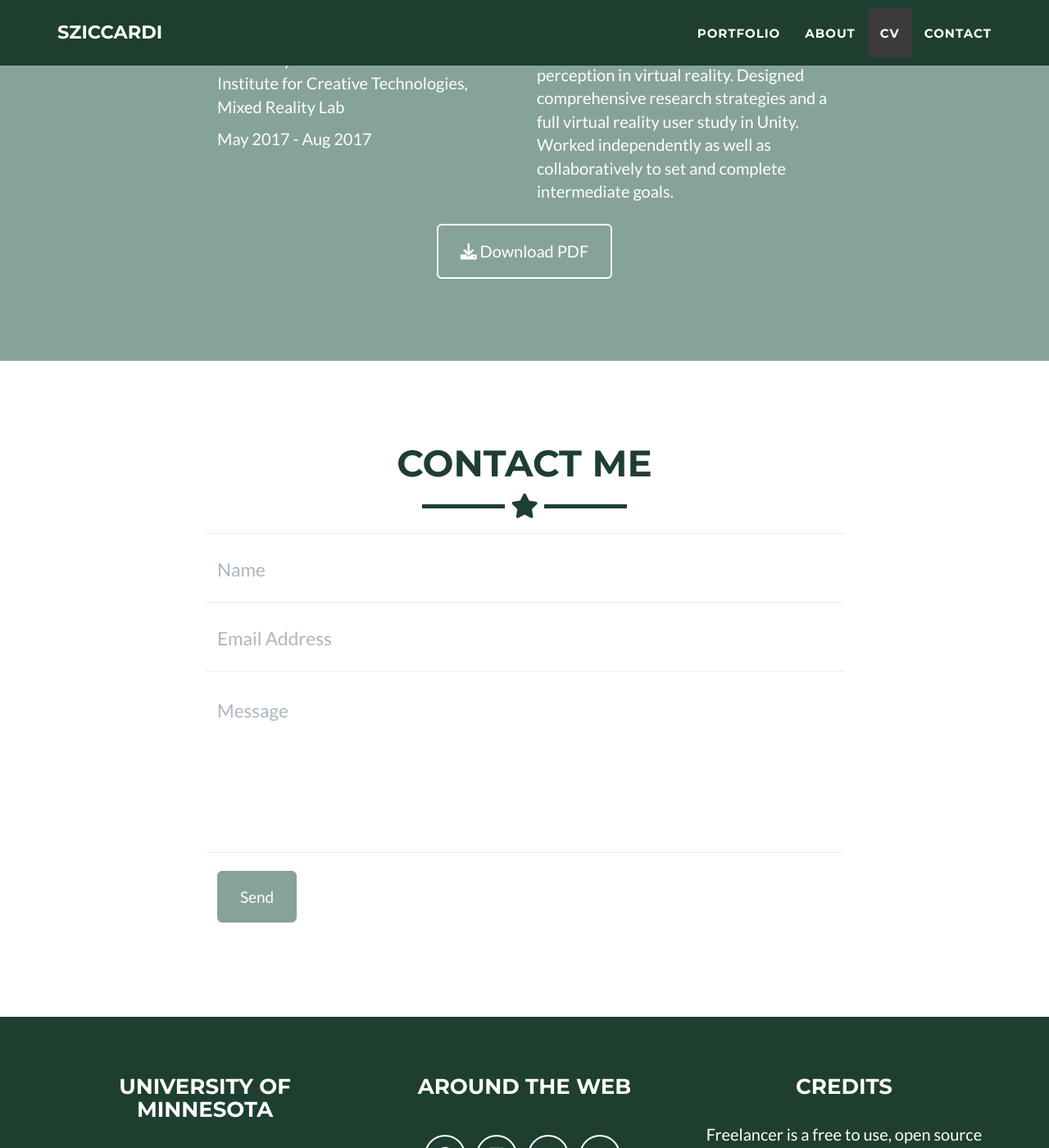
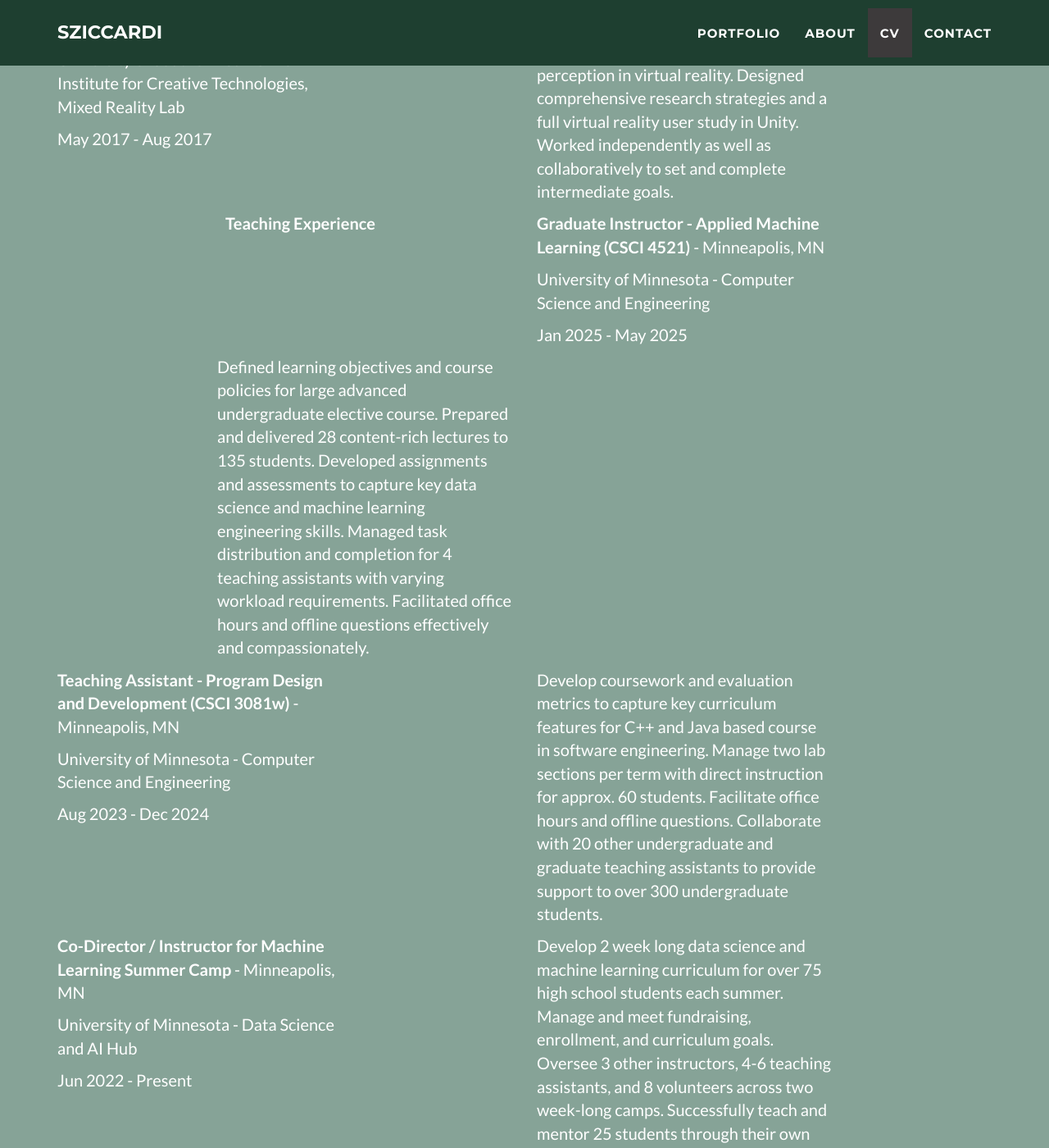
Before and after one commit to sziccardi/sziccardi.github.io, a Jekyll site: the page built from _posts/2014-07-18-project-1.markdown, in a window 1280 px wide and 1400 px high, scrolled down 4221 px. Shown: the whole window at 82% size. Built offline with Jekyll 4.4.1, drawn with Linux system fonts in a browser that asks for light colours; some of the changed text lies outside the part shown.

Commit message:
CV formatting

```diff
--- a/_includes/cv.html
+++ b/_includes/cv.html
@@ -12,44 +12,44 @@
     </div>
 
     <div class="row">
-      <div class="col-lg-4 col-lg-offset-2">
+      <div class="col-lg-4">
         <p><b>University of Minnesota</b> - Minneapolis, MN</p>
         <p>PhD in Computer Science and Engineering</p>
         <p>Sept 2020 - Dec 2026 (estimated)</p>
       </div>
-      <div class="col-lg-4">
+      <div class="col-lg-4 col-lg-offset-2">
         <p><b>Relevant Coursework:</b> Motion and Planning in Games, 3D Computer Vision, Fundamentals of Machine Learning, Applied Motion Capture and Movement Analysis Technology, Advanced Computer Graphics, Computational Matrix Theory </p>
       </div>
     </div>
 
     <div class="row">
-      <div class="col-lg-4 col-lg-offset-2">
+      <div class="col-lg-4">
         <p><b>Aquincum Institute of Technology </b> - Budapest, Hungary</p>
         <p>Study Abroad in Software Engineering</p>
         <p>Jan 2017 - May 2017</p>
       </div>
-      <div class="col-lg-4">
+      <div class="col-lg-4 col-lg-offset-2">
         <p><b>Relevant Coursework:</b> Computer Vision Applications for Digital Cinema, Mobile Development </p>
       </div>
     </div>
 
     <div class="row">
-      <div class="col-lg-4 col-lg-offset-2">
+      <div class="col-lg-4">
         <p><b>Portland Community College</b> - Portland, OR</p>
         <p>Supplemental Study in Multimedia</p>
         <p>May 2016 - Dec 2016</p>
       </div>
-      <div class="col-lg-4">
+      <div class="col-lg-4 col-lg-offset-2">
         <p><b>Relevant Coursework:</b>Multimedia Design, Graphics for Multimedia, 3D Animation and Modeling</p>
       </div>
     </div>
     <div class="row">
-      <div class="col-lg-4 col-lg-offset-2">
+      <div class="col-lg-4">
         <p><b>Lewis & Clark College</b> - Portland, OR</p>
         <p>BA in Computer Science and Mathematics, Minor in Physics</p>
         <p>Aug 2014 - May 2018</p>
       </div>
-      <div class="col-lg-4">
+      <div class="col-lg-4 col-lg-offset-2">
         <p><b>Relevant Coursework:</b> Computer Graphics, Algorithms and Data Structures, Linear Algebra, Human-Computer Interaction </p>
         <p><b>Associated Honors: </b>Robert B. Pamplin Honors Society of Fellows, Pi Mu Epsilon Oregon Eta Chapter President, Gender Minorities in STEM Club Founder and Leader (GEMSTEM), Disabled Student Union founding member, Dean’s List </p>
       </div>
@@ -60,35 +60,72 @@
     </div>
 
     <div class="row">
-      <div class="col-lg-4 col-lg-offset-2">
+      <div class="col-lg-4">
         <p><b>Computer Vision Research Intern</b> - Minneapolis, MN</p>
         <p>Kitware</p>
         <p>May 2021 - Aug 2021</p>
       </div>
-      <div class="col-lg-4">
+      <div class="col-lg-4 col-lg-offset-2">
         <p>Developed evaluation metric library in Python for active learning parameter tuning of motion tracking system. Established randomized baselines for evaluating effectiveness of various models. Integrated development within large scale project and open source libraries including KWIVR. Presented my progress effectively to the client every two weeks and to the company as a whole at the end of the program. </p>
       </div>
     </div>
 
     <div class="row">
-      <div class="col-lg-4 col-lg-offset-2">
+      <div class="col-lg-4 ">
         <p><b>Junior Interactive Software Developer </b> - Portland, OR</p>
         <p>Downstream LLC</p>
         <p>May 2018 - July 2020</p>
       </div>
-      <div class="col-lg-4">
+      <div class="col-lg-4 col-lg-offset-2">
         <p>Built innovative interactive native windows applications or augmented reality mobile applications for more than 12 high-profile clients. Designed effective, flexible, and maintainable code structure in a C++ environment that fulfilled client and designer requested features. Implemented improvements to company-wide frameworks based in Cinder, an open source graphics framework wrapper for OpenGL. Managed support tickets, onsite and remote installations, and both client and department collaborations </p>
       </div>
     </div>
 
     <div class="row">
-      <div class="col-lg-4 col-lg-offset-2">
+      <div class="col-lg-4 ">
         <p><b>Visiting Research Assistant </b> - Los Angeles, CA</p>
         <p>University of Southern California Institute for Creative Technologies, Mixed Reality Lab</p>
         <p>May 2017 - Aug 2017</p>
       </div>
+      <div class="col-lg-4 col-lg-offset-2">
+        <p>Developed novel research question after thorough analysis of previous work in redirected walking and human perception in virtual reality. Designed comprehensive research strategies and a full virtual reality user study in Unity. Worked independently as well as collaboratively to set and complete intermediate goals.</p>
+      </div>
+    </div>
+
+    <div class="col-lg-4 col-lg-offset-2" style="font-size: 1.25em;font-weight: 300;">
+        <p><b>Teaching Experience</b></p>
+    </div>
+
+    <div class="row">
       <div class="col-lg-4">
-        <p>Developed novel research question after thorough analysis of previous work in redirected walking and human perception in virtual reality. Designed comprehensive research strategies and a full virtual reality user study in Unity. Worked independently as well as collaboratively to set and complete intermediate goals.</p>
+        <p><b>Graduate Instructor - Applied Machine Learning (CSCI 4521)</b> - Minneapolis, MN</p>
+        <p>University of Minnesota - Computer Science and Engineering</p>
+        <p>Jan 2025 - May 2025</p>
+      </div>
+      <div class="col-lg-4 col-lg-offset-2">
+        <p>Defined learning objectives and course policies for large advanced undergraduate elective course. Prepared and delivered 28 content-rich lectures to 135 students. Developed assignments and assessments to capture key data science and machine learning engineering skills. Managed task distribution and completion for 4 teaching assistants with varying workload requirements. Facilitated office hours and offline questions effectively and compassionately. </p>
+      </div>
+    </div>
+
+    <div class="row">
+      <div class="col-lg-4 ">
+        <p><b>Teaching Assistant - Program Design and Development (CSCI 3081w) </b> - Minneapolis, MN</p>
+        <p>University of Minnesota - Computer Science and Engineering</p>
+        <p>Aug 2023 - Dec 2024</p>
+      </div>
+      <div class="col-lg-4 col-lg-offset-2">
+        <p>Develop coursework and evaluation metrics to capture key curriculum features for C++ and Java based course in software engineering. Manage two lab sections per term with direct instruction for approx. 60 students. Facilitate office hours and offline questions. Collaborate with 20 other undergraduate and graduate teaching assistants to provide support to over 300 undergraduate students. </p>
+      </div>
+    </div>
+
+    <div class="row">
+      <div class="col-lg-4 ">
+        <p><b>Co-Director / Instructor for Machine Learning Summer Camp </b> - Minneapolis, MN</p>
+        <p>University of Minnesota - Data Science and AI Hub</p>
+        <p>Jun 2022 - Present</p>
+      </div>
+      <div class="col-lg-4 col-lg-offset-2">
+        <p>Develop 2 week long data science and machine learning curriculum for over 75 high school students each summer. Manage and meet fundraising, enrollment, and curriculum goals. Oversee 3 other instructors, 4-6 teaching assistants, and 8 volunteers across two week-long camps. Successfully teach and mentor 25 students through their own independent machine learning projects in Python using Pandas and SciKit-Learn.</p>
       </div>
     </div>
 
```
